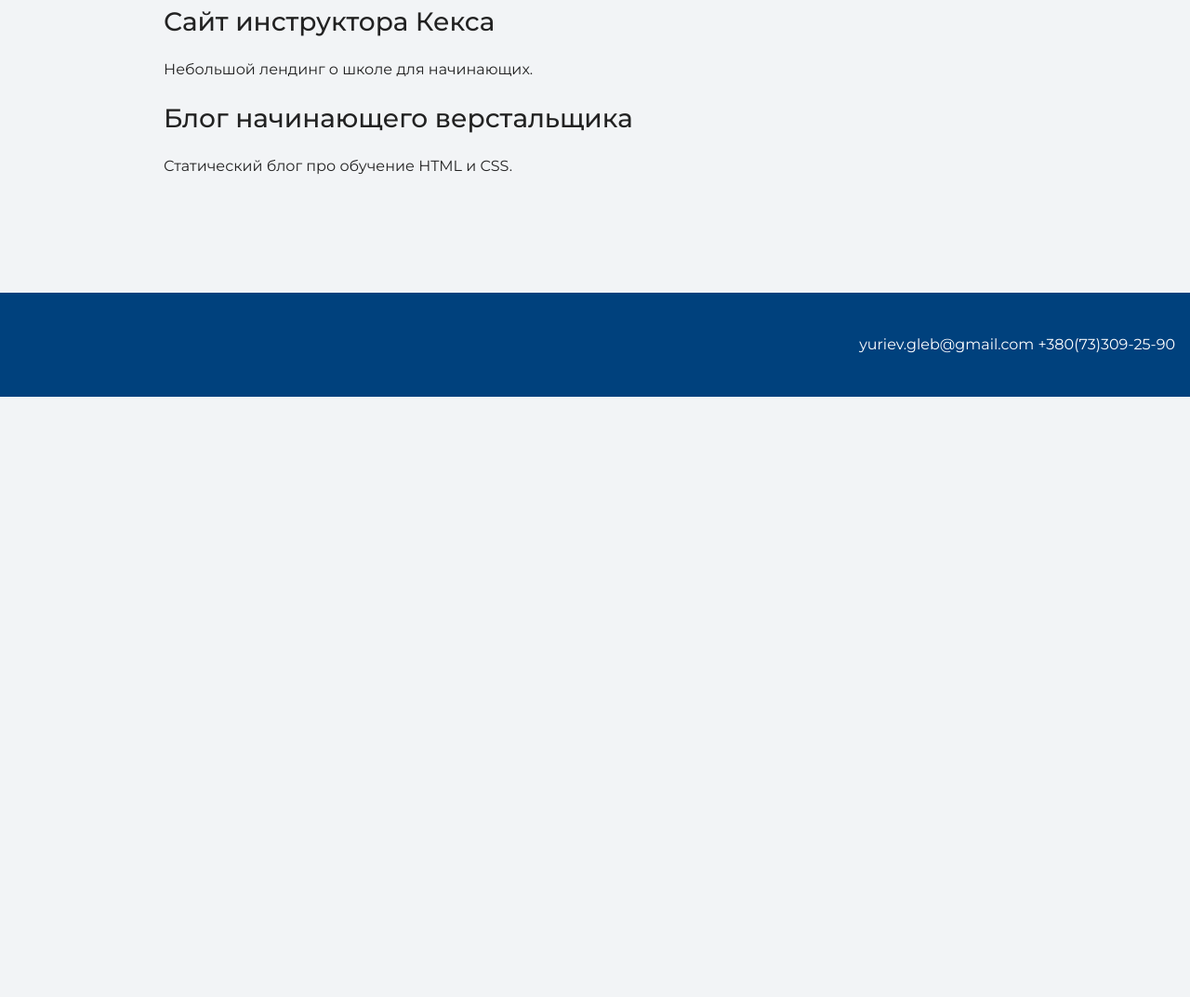
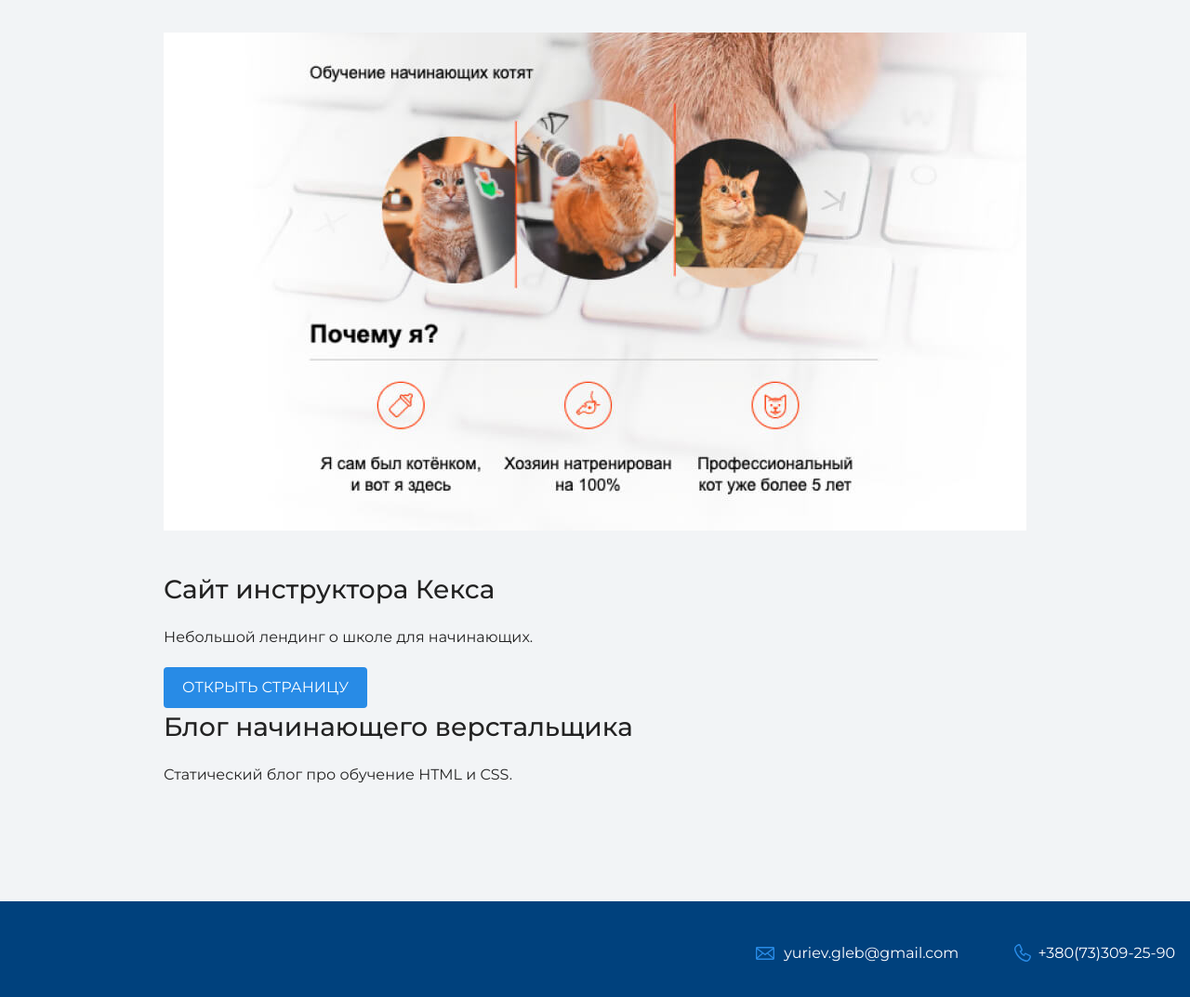
Before and after one commit to YurievGleb/my-first-site, a plain HTML site: page index.html in a window 1280 px wide. Shown: the part 2204-3277 px from the top of the page at 93% size. Before the commit the page ends 2631 px from the top, so only its background shows below. Drawn offline with nearby package versions, Linux system fonts and the light colour scheme.

Commit message:
updated once again

```diff
--- a/index.html
+++ b/index.html
@@ -27,7 +27,7 @@
       <div class="container">
         <h2 class="subheading">Давайте познакомимся</h2>
         <figure class="user-image">
-          <img src="files/user.jpg" width="928" height="536" alt="Моя фотография"
+          <img src="files/user.jpg" width="928" height="536" alt="Моя фотография">
         </figure>
         <h3>Пара слов о себе</h3>
         <p>Изучаю HTML и CSS, хочу стать Front-end разработчиком.</p>
@@ -39,10 +39,12 @@
     <section class="portfolio">
       <div class="container">
         <h2 class="subheading">Мои работы</h2>
-
+        <figure class="user-image">
+          <img src="files/project.jpg" width="928" height="536" alt="Cайт инструктора Кекса">
+        </figure>
         <h3>Сайт инструктора Кекса</h3>
         <p>Небольшой лендинг о школе для начинающих.</p>
-
+        <a class="button" href="source/project/index.html">Открыть страницу</a>
         <h3>Блог начинающего верстальщика</h3>
         <p>Статический блог про обучение HTML и CSS.</p>
       </div>
@@ -50,8 +52,9 @@
 
     <footer class="page-footer">
       <div class="container">
-        yuriev.gleb@gmail.com
-        +380(73)309-25-90
+        <a class="header-email"
+        href="mailto: yuriev.gleb@gmail.com">yuriev.gleb@gmail.com</a>
+        <a class="header-phone" href="tel:+380733092590"> +380(73)309-25-90</a>
     </div>
     </footer>
   </body>
```
